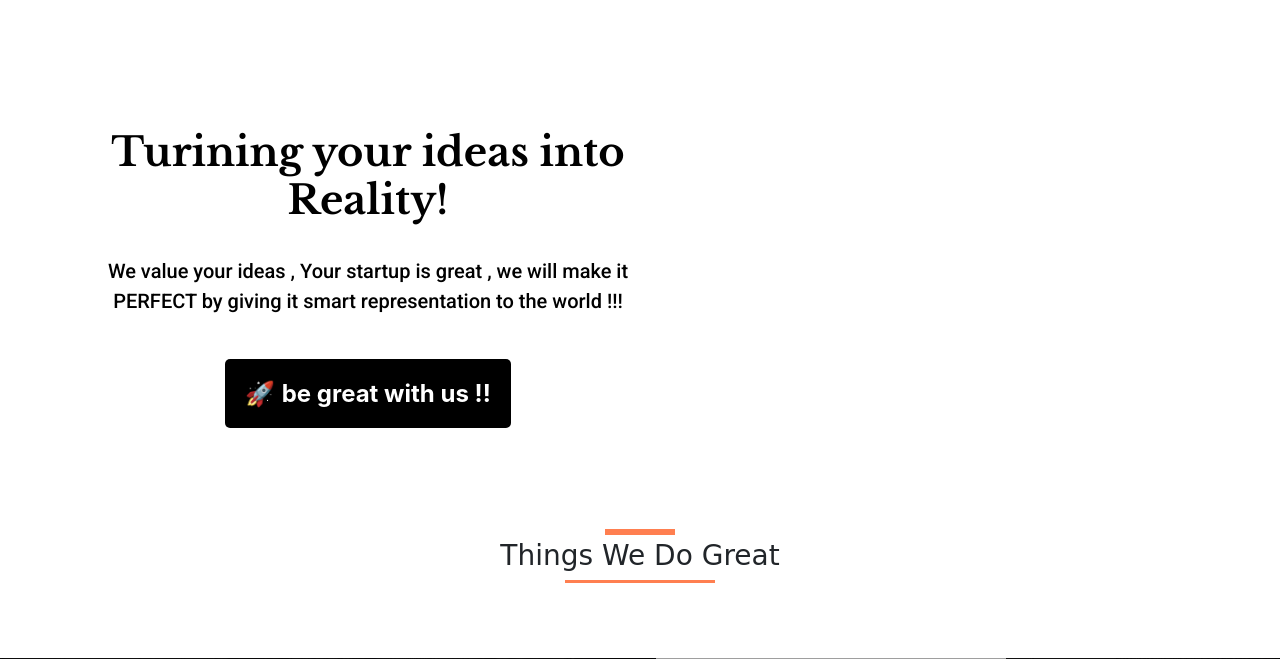
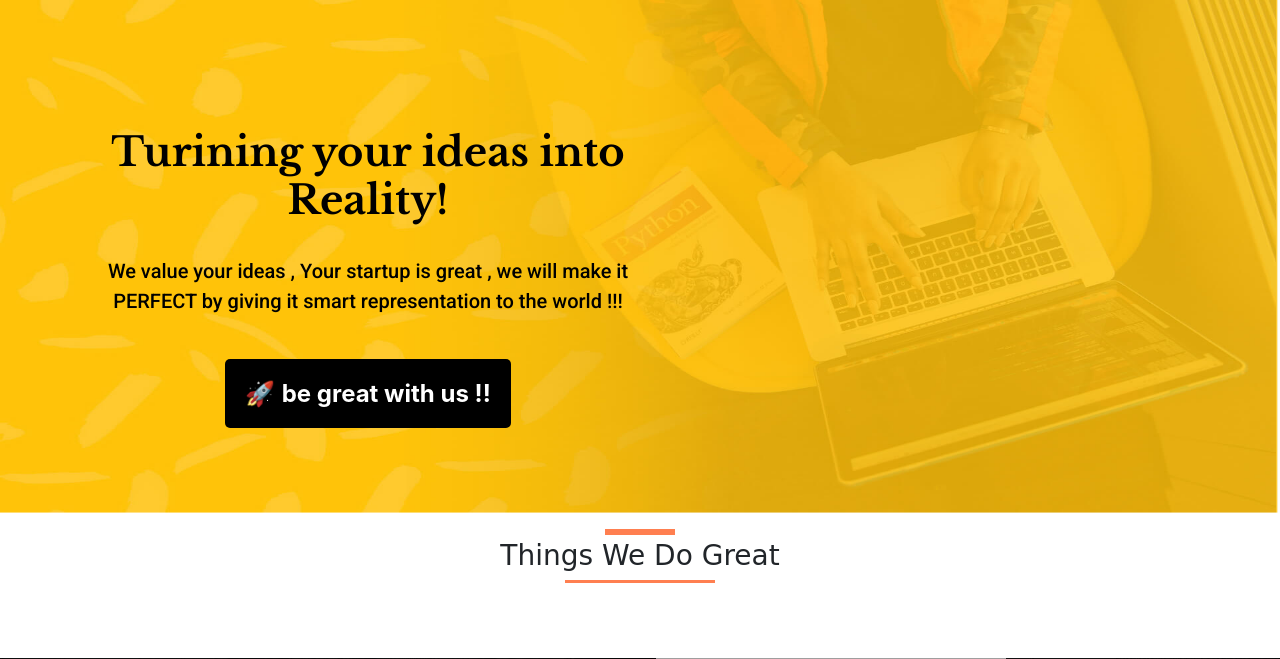
Before and after one commit to ermi13/setuporignal, a Django app: template templates/home/home.html in a window 1280 px wide. Shown: the part 108-767 px from the top of the page. Run offline with Django 3.2, Linux system fonts and the light colour scheme; the template is opened without the code that fills it, so the values that code supplies are empty; some libraries are stand-ins or nearby versions; some web fonts are replaced; grey boxes are pictures that could not be loaded.

Commit message:
second commit

```diff
--- a/templates/home/home.html
+++ b/templates/home/home.html
@@ -12,7 +12,7 @@
       class="carousel-item active"
       id="b3Back"
       data-interval="3000"
-      style="background-size: 100% 100%"
+      style="background-size: 100% 100%; background-image: url('{% static '/images/b3.jpg' %}')"
     >
       <div style="height: fit-content" id="jumbotron">
         <div
```
